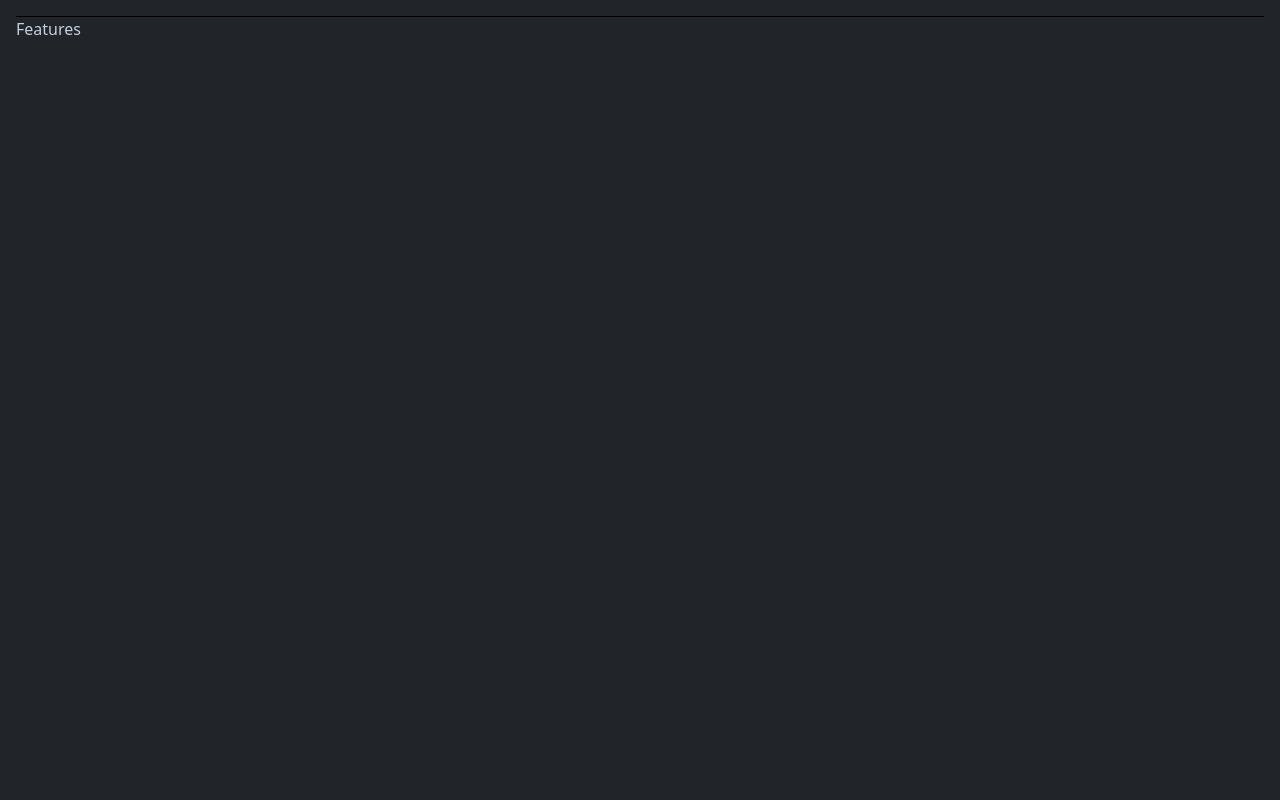
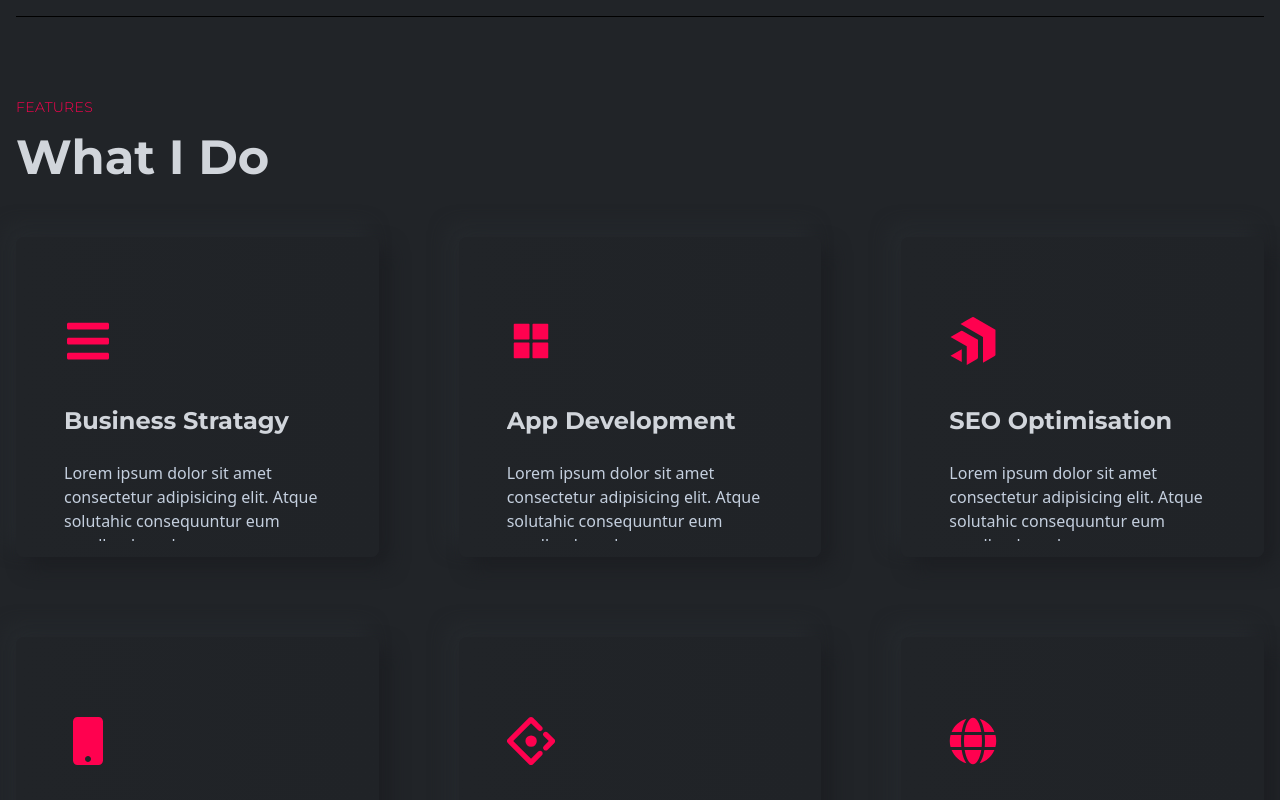
Before and after one commit to m-shehzad455/personel-portfolio, a React (Create React App) app: page / in a window 1280 px wide. Shown: the part 880-1680 px from the top of the page. Built offline with nearby package versions, Linux system fonts and the light colour scheme; the HTML template or start-up script is replaced by a standard one.

Commit message:
update features section

```diff
--- /dev/null
+++ b/src/components/features/Card.js
@@ -0,0 +1,36 @@
+import React from "react";
+import { HiArrowRight } from "react-icons/hi";
+
+const Card = ({ title, desc, icon }) => {
+  return (
+    <div className="w-full px-12 h-80 py-10 rounded-lg shadow-shadowOne flex items-center bg-gradient-to-r from-bodyColor to-[#202327] group hover:bg-gradient-to-b hover:from-black hover:to-[#1e2024] transition-colors duration-100 group">
+      <div className=" h-72 overflow-y-hidden">
+        <div className="flex h-full flex-col gap-10 translate-y-16 group-hover:translate-y-0 transition-transform duration-500">
+          <div>
+          {icon ? (
+              <span className="text-5xl text-designColor">{icon}</span>
+            ) : (
+              <>
+                <span className="w-full h-[2px] rounded-lg bg-designColor inline-flex"></span>
+                <span className="w-full h-[2px] rounded-lg bg-designColor inline-flex"></span>
+                <span className="w-full h-[2px] rounded-lg bg-designColor inline-flex"></span>
+                <span className="w-full h-[2px] rounded-lg bg-designColor inline-flex"></span>
+              </>
+            )}
+          </div>
+          <div className="flex flex-col gap-6">
+            <h2 className="text-xl md:text-2xl font-titleFont font-bold text-gray-300">
+              {title}
+            </h2>
+            <p className="base">{desc}</p>
+            <span className="text-2xl text-designColor">
+              <HiArrowRight />
+            </span>
+          </div>
+        </div>
+      </div>
+    </div>
+  );
+};
+
+export default Card;
--- a/src/components/features/Features.js
+++ b/src/components/features/Features.js
@@ -1,13 +1,54 @@
-import React from 'react'
+import React from "react";
+import Title from "../layouts/Title";
+import Card from "./Card";
+import { AiFillAppstore } from "react-icons/ai";
+import { FaMobile, FaGlobe , FaBars} from "react-icons/fa";
+import { SiProgress, SiAntdesign } from "react-icons/si";
 
 const Features = () => {
   return (
-    <div>
-      <section id='features' className=' w-full  h-[800px] pb-20 flex  border-b-[1px] border-b-black'>
-       Features
+    <section
+      id="features"
+      className=" w-full py-20 border-b-[1px] border-b-black"
+    >
+      <Title title="Features" desc="What i do" />
+      <div className="grid grid-cols-3 gap-20">
+        <Card
+           icon={<FaBars />}
+          title="Business Stratagy"
+          desc="Lorem ipsum dolor sit amet consectetur adipisicing elit. Atque solutahic consequuntur eum repellendus ad"
+
+        />
+
+        <Card
+          icon={<AiFillAppstore />}
+          title="App Development"
+          desc="Lorem ipsum dolor sit amet consectetur adipisicing elit. Atque solutahic consequuntur eum repellendus ad"
+        />
+         <Card
+          icon={<SiProgress />}
+          title="SEO Optimisation"
+          desc="Lorem ipsum dolor sit amet consectetur adipisicing elit. Atque solutahic consequuntur eum repellendus ad"
+        />
+         <Card
+          icon={<FaMobile  />}
+          title="Mobile Development"
+          desc="Lorem ipsum dolor sit amet consectetur adipisicing elit. Atque solutahic consequuntur eum repellendus ad"
+        />
+         <Card
+          icon={<SiAntdesign  />}
+          title="UX Design"
+          desc="Lorem ipsum dolor sit amet consectetur adipisicing elit. Atque solutahic consequuntur eum repellendus ad"
+        />
+         <Card
+          icon={<FaGlobe />}
+          title="Hosting Websites"
+          desc="Lorem ipsum dolor sit amet consectetur adipisicing elit. Atque solutahic consequuntur eum repellendus ad"
+        />
+
+      </div>
     </section>
-    </div>
-  )
-}
+  );
+};
 
-export default Features
+export default Features;
--- /dev/null
+++ b/src/components/layouts/Title.js
@@ -0,0 +1,14 @@
+import React from 'react'
+
+const Title = ({title,desc}) => {
+  return (
+    <div className="flex flex-col gap-4 font-titleFont mb-14">
+    <h3 className="text-sm uppercase font-light  text-designColor tracking-wide">
+      {title}
+    </h3>
+    <h1 className="text-5xl text-gray-300 font-bold capitalize">{desc}</h1>
+    </div>
+  )
+}
+
+export default Title
```
